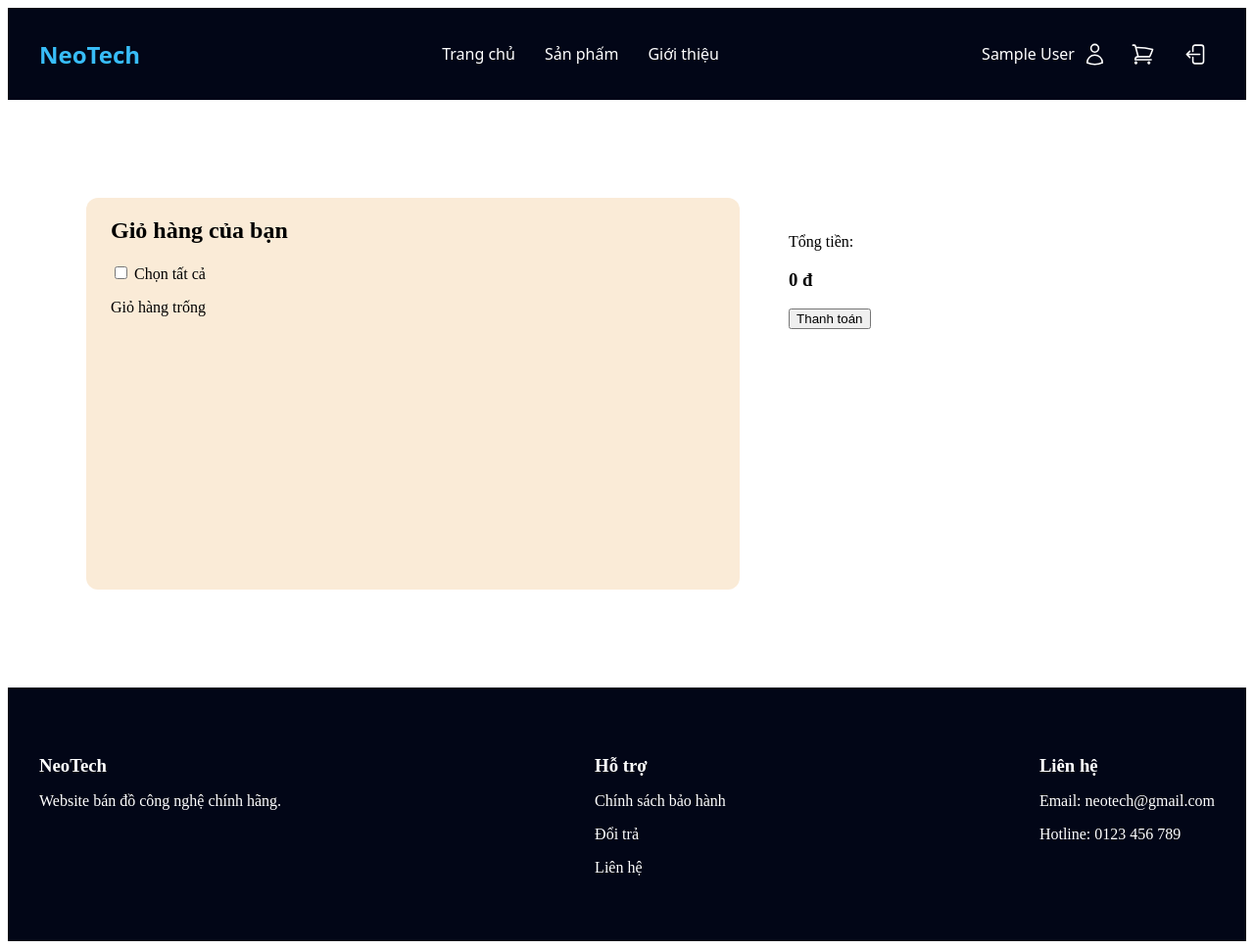
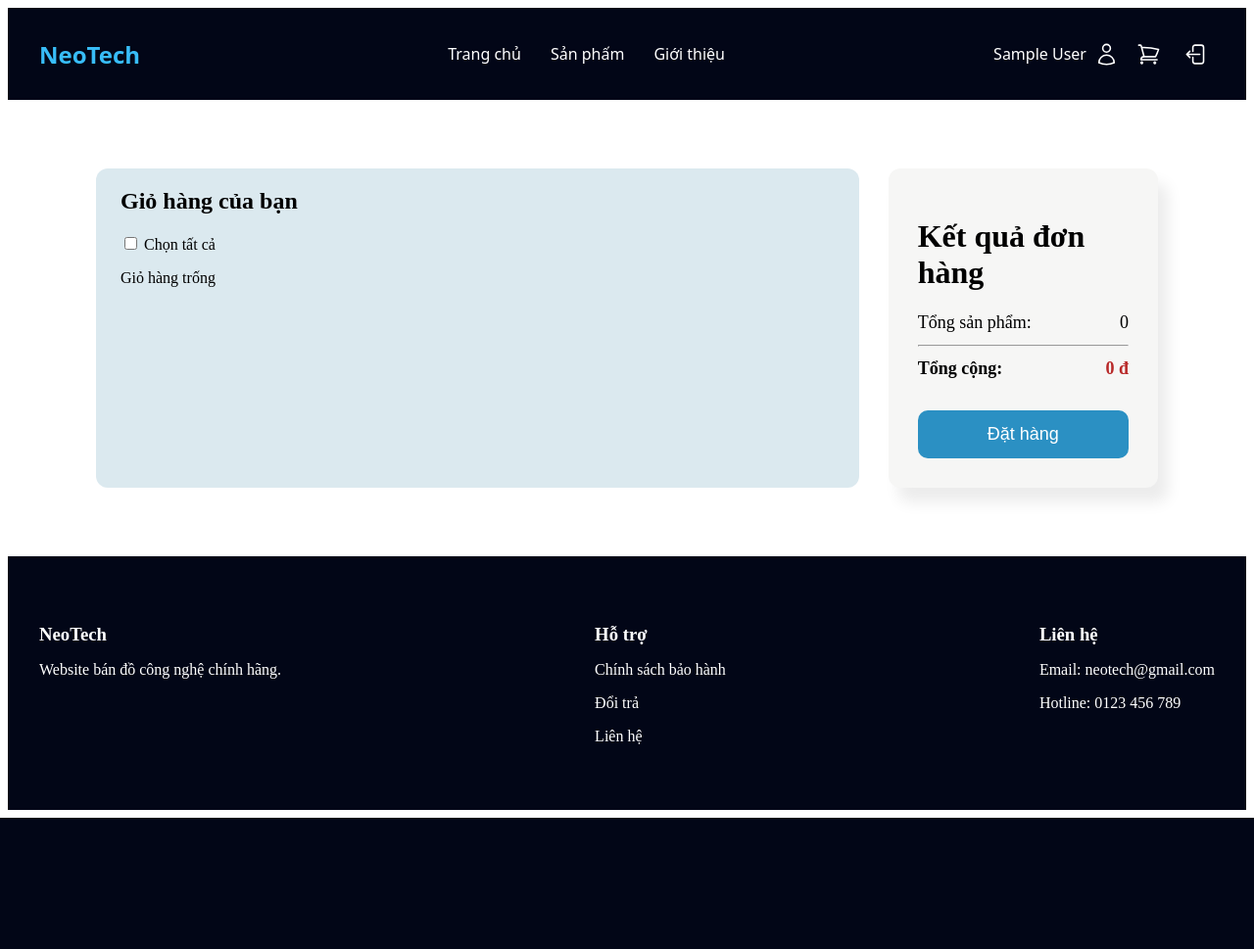
Before and after one commit to HoanNghi16/NXHK_web, a PHP site: page /NXHK_web/user/cart.php in a window 1280 px wide. Shown: the whole page at 98% size. After the commit the page ends 835 px from the top, so only its background shows below. Run offline with PHP 8.4, Linux system fonts and the light colour scheme; the visitor is signed in with stand-in values (Sample User, id 1); data that the repository does not hold is empty.

Commit message:
new cart

```diff
--- a/layout/layout.php
+++ b/layout/layout.php
@@ -111,7 +111,7 @@
                                 <path stroke-linecap="round" stroke-linejoin="round" d="M15.75 6a3.75 3.75 0 1 1-7.5 0 3.75 3.75 0 0 1 7.5 0ZM4.501 20.118a7.5 7.5 0 0 1 14.998 0A17.933 17.933 0 0 1 12 21.75c-2.676 0-5.216-.584-7.499-1.632Z" />
                             </svg>
                         </a>
-                            <button class="nav-icon" name="cart">
+                            <a class="nav-icon" name="cart" href="/nxhk_web/user/cart.php">
                                 <svg xmlns="http://www.w3.org/2000/svg" fill="none" viewBox="0 0 24 24" stroke-width="1.5" stroke="currentColor" class="size-6">
                                     <path stroke-linecap="round" stroke-linejoin="round" d="M2.25 3h1.386c.51 0 .955.343 1.087.835l.383 1.437M7.5 14.25a3 3 0 0 0-3 3h15.75m-12.75-3h11.218c1.121-2.3 2.1-4.684 2.924-7.138a60.114 60.114 0 0 0-16.536-1.84M7.5 14.25 5.106 5.272M6 20.25a.75.75 0 1 1-1.5 0 .75.75 0 0 1 1.5 0Zm12.75 0a.75.75 0 1 1-1.5 0 .75.75 0 0 1 1.5 0Z" />
                                 </svg>
--- a/product/product_detail.php
+++ b/product/product_detail.php
@@ -89,7 +89,7 @@
                 <div class="product-button">
 
                     <!-- Thêm vào giỏ -->
-                    <form method="POST">
+                    <form method="POST" style="max-width: 50%; margin: 0; float: left;">
                         <input type="hidden" name="product_id" value="<?php echo $product['product_id']; ?>">
                         <input type="hidden" name="quantity" value="1">
                         <input type="hidden" name="action" value="add">
@@ -100,7 +100,7 @@
                     </form>
 
                     <!-- Mua ngay -->
-                    <form action="../checkout.php" method="GET">
+                    <form action="../checkout.php"  style="max-width: 50%; margin: 0 10px; float: left;" method="GET">
                         <input type="hidden" name="btn-buy-now" value="<?php echo $product['product_id']; ?>">
 
                         <button type="submit" id="btn-buy-now">
--- a/services/cart/cartService.php
+++ b/services/cart/cartService.php
@@ -61,5 +61,6 @@ class CartService
 
             return $stmt->get_result();
         }
+
 }
 ?>
--- a/style/cart.css
+++ b/style/cart.css
@@ -1,12 +1,11 @@
 .CartContainer {
   max-width: 100%;
-  height: 400px;
   margin: 40px auto;
   display: flex;
   gap: 30px;
-  padding: 60px;
-  padding-left: 80px;
-  padding-right: 80px;
+  padding: 30px;
+  padding-left: 90px;
+  padding-right: 90px;
 }
 
 /* LEFT */
@@ -14,15 +13,17 @@
   flex: 7;
   border-radius: 12px;
   padding-left: 25px;
-  background-color: antiquewhite;
+  background-color: rgb(219, 233, 239);
 }
 
 /* RIGHT */
 .cart-right {
-  flex: 4;
-  padding: 20px;
+  flex: 2;
+  padding: 30px;
   border-radius: 12px;
   height: fit-content;
+  background-color: rgb(246, 246, 245);
+  box-shadow: 10px 15px 15px rgba(0, 0, 0, 0.08);
 }
 .cart-item {
   display: flex;
@@ -51,8 +52,41 @@
 }
 
 .remove-btn {
-  background: red;
+  background: rgb(175, 30, 30);
   color: white;
   border: none;
   padding: 5px 10px;
 }
+/* dòng tổng */
+.summary-row.total {
+  font-size: 18px;
+  font-weight: bold;
+}
+.summary-row {
+  display: flex;
+  justify-content: space-between;
+  align-items: center;
+  margin: 12px 0;
+  font-size: 18px;
+}
+
+.checkout-btn {
+  width: 100%;
+  margin-top: 20px;
+  padding: 14px;
+  background: #2b90c3;
+  color: white;
+  border: none;
+  border-radius: 10px;
+  font-size: 18px;
+  cursor: pointer;
+  transition: 0.3s;
+}
+.checkout-btn:hover {
+  background: #26739c;
+}
+/* box tổng */
+.cart-summary h2 {
+  margin-bottom: 20px;
+  font-size: 20px;
+}
--- a/style/product_detail.css
+++ b/style/product_detail.css
@@ -43,7 +43,7 @@ span {
   border-radius: 15px;
   border: 1px solid #e5e7eb;
   background: white;
-  box-shadow: 0 4px 12px rgba(0,0,0,0.08);
+  box-shadow: 0 4px 12px rgba(0, 0, 0, 0.08);
 }
 
 .previewList {
@@ -105,6 +105,7 @@ span {
 .product-button {
   margin-top: 300px;
   text-align: center;
+  display: flex;
 }
 
 #btn-add-to-cart,
--- a/user/cart.php
+++ b/user/cart.php
@@ -40,12 +40,14 @@ $result = $cartService->getCartByUser($user_id);
 
         <?php
         $totalMoney = 0;
+        $totalQuantity = 0;
 
         if ($result && $result->num_rows > 0):
 
             while ($row = $result->fetch_assoc()):
                 $total = $row['price'] * $row['od_quantity'];
                 $totalMoney += $total;
+                $totalQuantity += $row['od_quantity'];
         ?>
 
         <div class="cart-item">
@@ -62,7 +64,7 @@ $result = $cartService->getCartByUser($user_id);
             </div>
 
             <div class="cart-quantity">
-                <form action="../controller/cartController.php" method="POST">
+                <form method="POST">
                     <input type="hidden" name="product_id" value="<?php echo $row['product_id']; ?>">
                     <input type="hidden" name="action" value="decrease">
                     <button>-</button>
@@ -70,7 +72,7 @@ $result = $cartService->getCartByUser($user_id);
 
                 <span><?php echo $row['od_quantity']; ?></span>
 
-                <form action="../controller/cartController.php" method="POST">
+                <form method="POST">
                     <input type="hidden" name="product_id" value="<?php echo $row['product_id']; ?>">
                     <input type="hidden" name="action" value="increase">
                     <button>+</button>
@@ -81,7 +83,7 @@ $result = $cartService->getCartByUser($user_id);
                 <?php echo number_format($total, 0, ',', '.') . ' đ'; ?>
             </div>
 
-            <form action="../controller/cartController.php" method="POST">
+            <form method="POST">
                 <input type="hidden" name="product_id" value="<?php echo $row['product_id']; ?>">
                 <input type="hidden" name="action" value="remove">
                 <button class="remove-btn">Xóa</button>
@@ -100,11 +102,23 @@ $result = $cartService->getCartByUser($user_id);
     <!-- RIGHT -->
     <div class="cart-right">
         <div class="cart-summary">
-            <p>Tổng tiền:</p>
-            <h3><?php echo number_format($totalMoney, 0, ',', '.'); ?> đ</h3>
-            <button class="checkout-btn">Thanh toán</button>
+            <h1>Kết quả đơn hàng</h1>
+
+            <div class="summary-row">
+                <span>Tổng sản phẩm:</span>
+                <span><?php echo $totalQuantity; ?></span>
+            </div>
+
+            <hr>
+
+            <div class="summary-row total">
+                <span>Tổng cộng:</span>
+                <span style=" color: rgb(184, 41, 41);"><?php echo number_format($totalMoney, 0, ',', '.'); ?> đ</span>
+            </div>
+
+            <button class="checkout-btn">Đặt hàng</button>
         </div>
-    </div>
+</div>
 
 </div>
 
```
